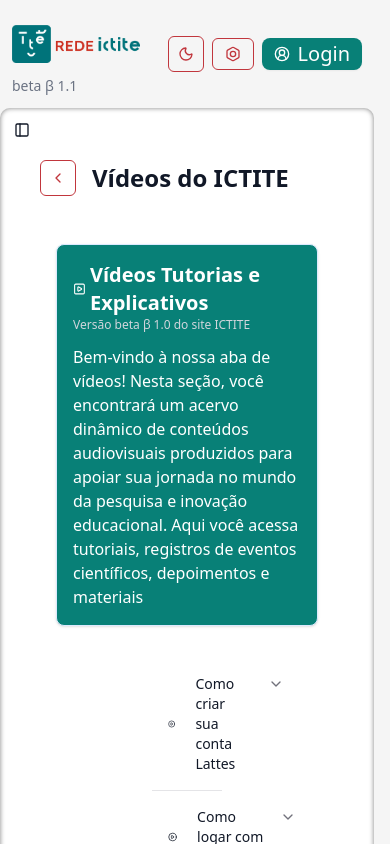
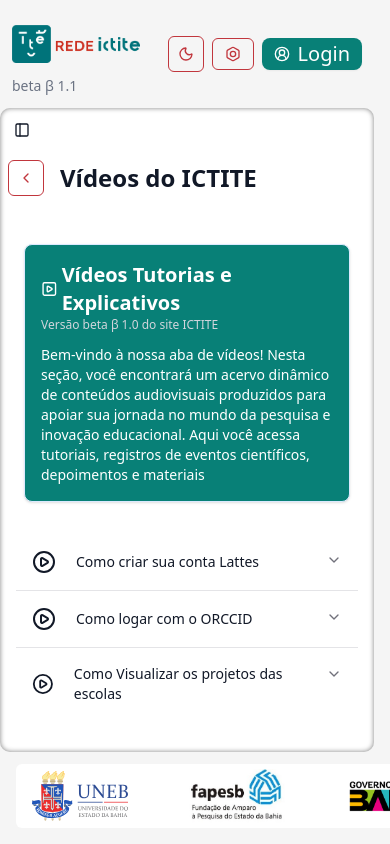
Before and after one commit to VerttB/ictite-frontend, a Next.js app: page /videos in a window 390 px wide. Shown: the top 844 px of the page. Built offline with nearby package versions, Linux system fonts and the light colour scheme.

Commit message:
style: Ajusta espaçamento e texto responsivo em vídeos
- Ajusta o espaçamento e o tamanho do texto para melhorar a responsividade da página de vídeos em diferentes dispositivos.

```diff
--- a/src/app/(paginas)/(public)/videos/page.tsx
+++ b/src/app/(paginas)/(public)/videos/page.tsx
@@ -37,7 +37,7 @@ export default function Videos () {
     ]
 
     return(
-        <div className="w-full px-8 py-4 flex flex-col gap-8">
+        <div className="w-full  sm:px-8 py-4 flex flex-col gap-8">
             {/* |=======| SUPERIOR DOS VÍDEOS |=======| */}
             <div className="flex flex-row gap-4 items-center">
                 <Link href={"/"}>
@@ -59,13 +59,13 @@ export default function Videos () {
                     </h2>
                     <p className="text-xs text-gray-300">Versão beta β 1.0 do site ICTITE</p>
                 </div>
-                <p>Bem-vindo à nossa aba de vídeos! Nesta seção, você encontrará um acervo dinâmico de conteúdos
+                <p className="text-sm sm:text-base">Bem-vindo à nossa aba de vídeos! Nesta seção, você encontrará um acervo dinâmico de conteúdos
                     audiovisuais produzidos para apoiar sua jornada no mundo da pesquisa e inovação educacional.
                     Aqui você acessa tutoriais, registros de eventos científicos, depoimentos e materiais</p>
             </div>
 
             {/* |=======| VÍDEOS |=======|*/}
-            <div className="mx-28 flex flex-col gap-2">
+            <div className="mx-2 sm:mx-28 flex flex-col gap-2">
                 <Accordion type="multiple">
                     {videosMock.map((video) => (
                         <AccordionItem key={video.id} value={video.id}>
```
